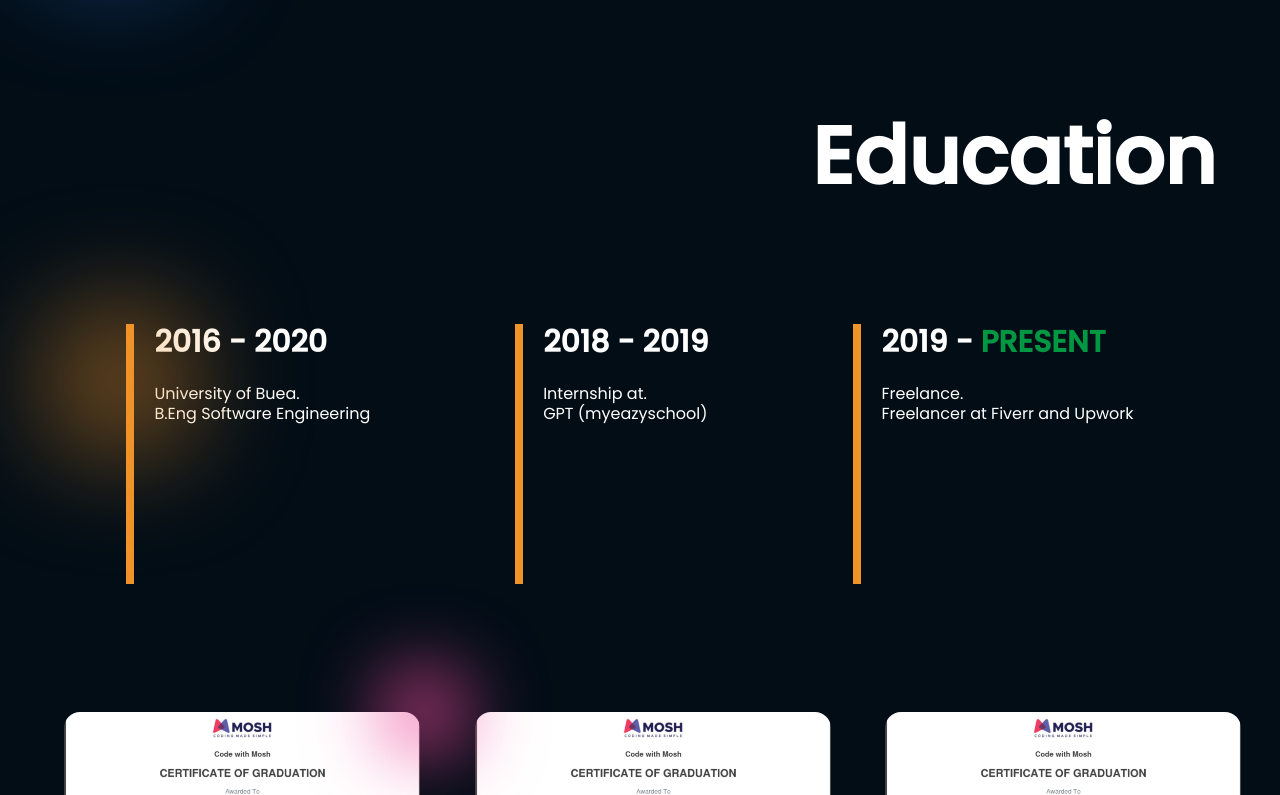
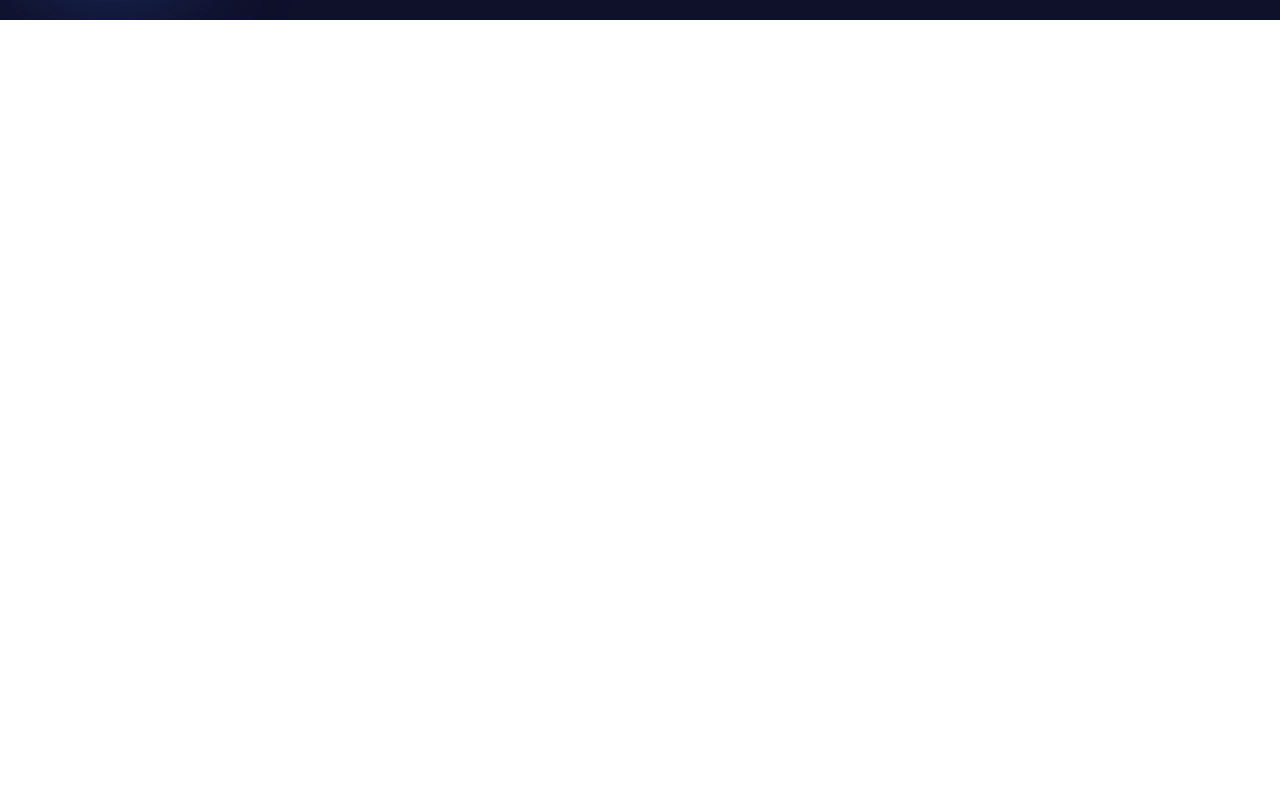
Before and after one commit to obendesmond/Portfolio, a Next.js app: page / in a window 1280 px wide. Shown: the part 4005-4800 px from the top of the page. After the commit the page ends 4025 px from the top, so only its background shows below. Built offline with nearby package versions, Linux system fonts and the light colour scheme.

Commit message:
takout edu section

```diff
--- a/src/pages/index.js
+++ b/src/pages/index.js
@@ -34,7 +34,7 @@ export default function Home({ projectsData }) {
       <PortfolioSection projectsData={projectsData} />
       <AboutSection />
       <SkillsSection />
-      <EducationSection />
+      {/* <EducationSection /> */}
       {/* <TestimonialsSection /> */}
       {/* <ContactSection /> */}
       <FooterSection />
```
